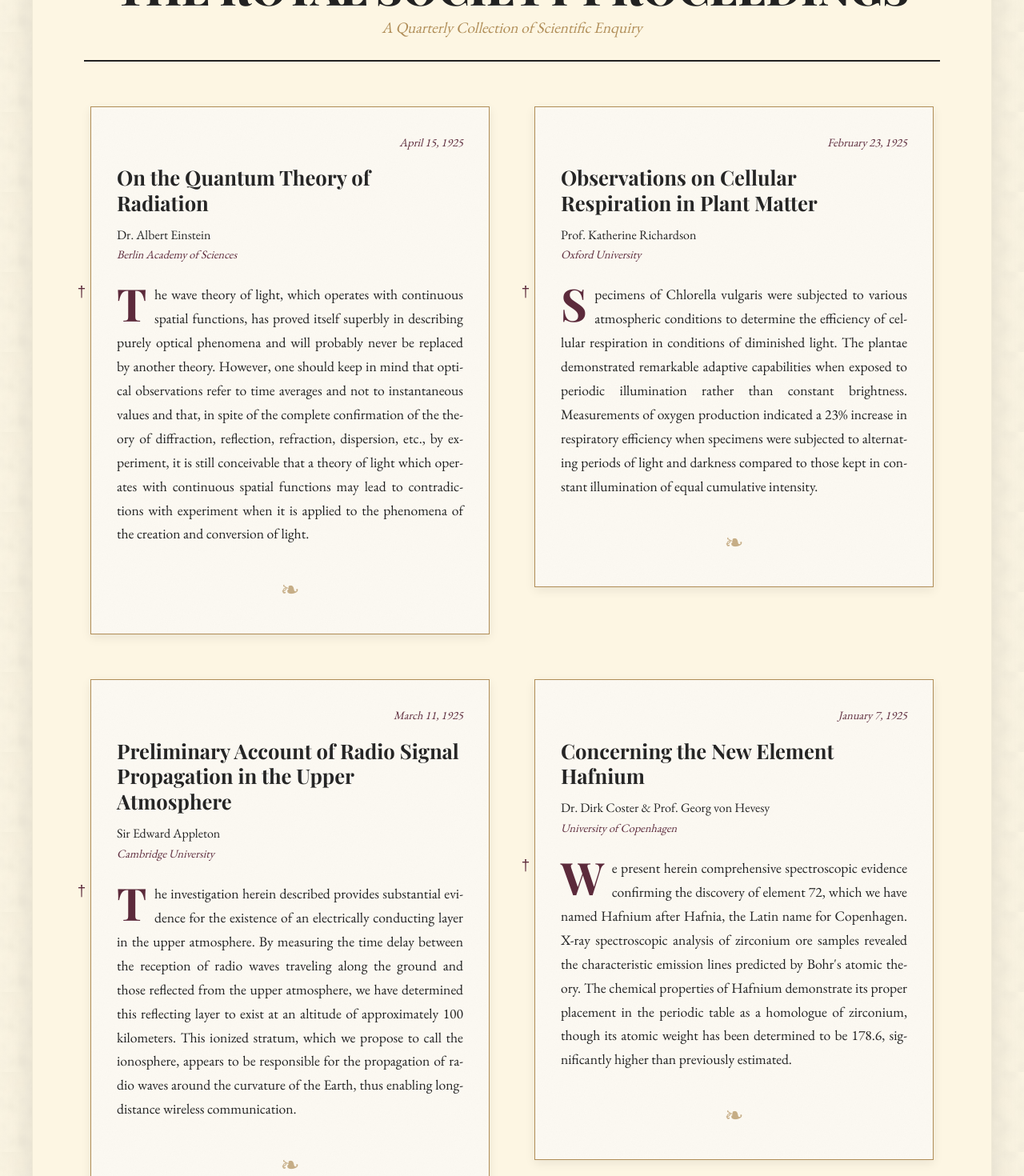
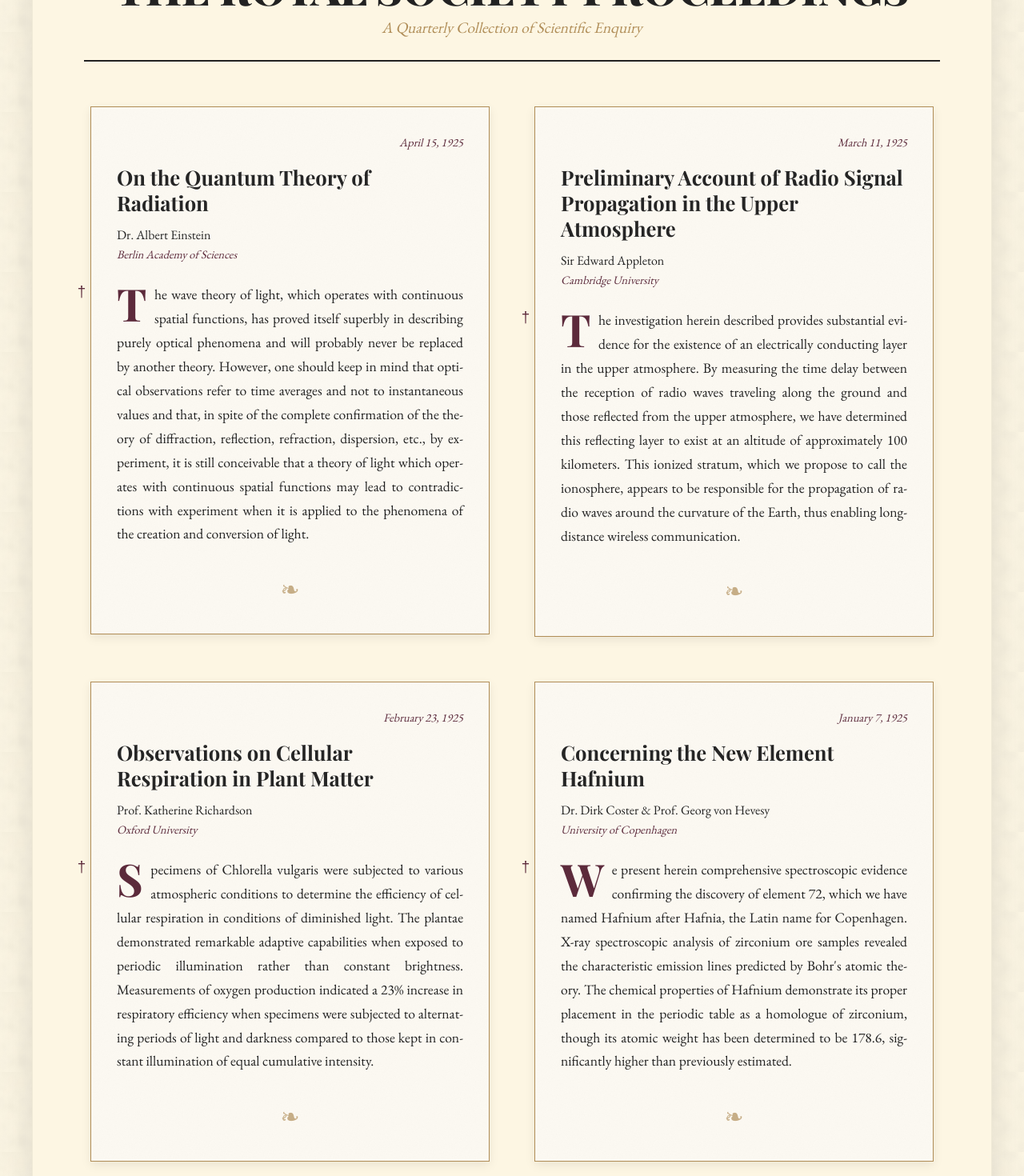
Before and after one commit to JavierGoodall99/vintage1910, a Next.js app: page /journal in a window 1280 px wide. Shown: the part 260-1730 px from the top of the page at 80% size. Built offline with nearby package versions, Linux system fonts and the light colour scheme.

Commit message:
Reintroduce missing journal article on cellular respiration for completeness

```diff
--- a/src/app/components/JournalFeed.tsx
+++ b/src/app/components/JournalFeed.tsx
@@ -14,21 +14,21 @@
   },
   {
     id: 2,
+    date: 'March 11, 1925',
+    title: 'Preliminary Account of Radio Signal Propagation in the Upper Atmosphere',
+    author: 'Sir Edward Appleton',
+    institution: 'Cambridge University',
+    content: `The investigation herein described provides substantial evidence for the existence of an electrically conducting layer in the upper atmosphere. By measuring the time delay between the reception of radio waves traveling along the ground and those reflected from the upper atmosphere, we have determined this reflecting layer to exist at an altitude of approximately 100 kilometers. This ionized stratum, which we propose to call the ionosphere, appears to be responsible for the propagation of radio waves around the curvature of the Earth, thus enabling long-distance wireless communication.`,
+    annotation: 'Appleton\'s work confirmed the existence of the ionosphere, explaining how radio signals could travel beyond the horizon, revolutionizing telecommunications.'
+  },
+  {
+    id: 3,
     date: 'February 23, 1925',
     title: 'Observations on Cellular Respiration in Plant Matter',
     author: 'Prof. Katherine Richardson',
     institution: 'Oxford University',
     content: `Specimens of Chlorella vulgaris were subjected to various atmospheric conditions to determine the efficiency of cellular respiration in conditions of diminished light. The plantae demonstrated remarkable adaptive capabilities when exposed to periodic illumination rather than constant brightness. Measurements of oxygen production indicated a 23% increase in respiratory efficiency when specimens were subjected to alternating periods of light and darkness compared to those kept in constant illumination of equal cumulative intensity.`,
     annotation: 'First documented evidence of improved plant respiration efficiency through intermittent light exposure rather than continuous illumination.'
-  },
-  {
-    id: 3,
-    date: 'March 11, 1925',
-    title: 'Preliminary Account of Radio Signal Propagation in the Upper Atmosphere',
-    author: 'Sir Edward Appleton',
-    institution: 'Cambridge University',
-    content: `The investigation herein described provides substantial evidence for the existence of an electrically conducting layer in the upper atmosphere. By measuring the time delay between the reception of radio waves traveling along the ground and those reflected from the upper atmosphere, we have determined this reflecting layer to exist at an altitude of approximately 100 kilometers. This ionized stratum, which we propose to call the ionosphere, appears to be responsible for the propagation of radio waves around the curvature of the Earth, thus enabling long-distance wireless communication.`,
-    annotation: 'Appleton\'s work confirmed the existence of the ionosphere, explaining how radio signals could travel beyond the horizon, revolutionizing telecommunications.'
   },
   {
     id: 4,
```
